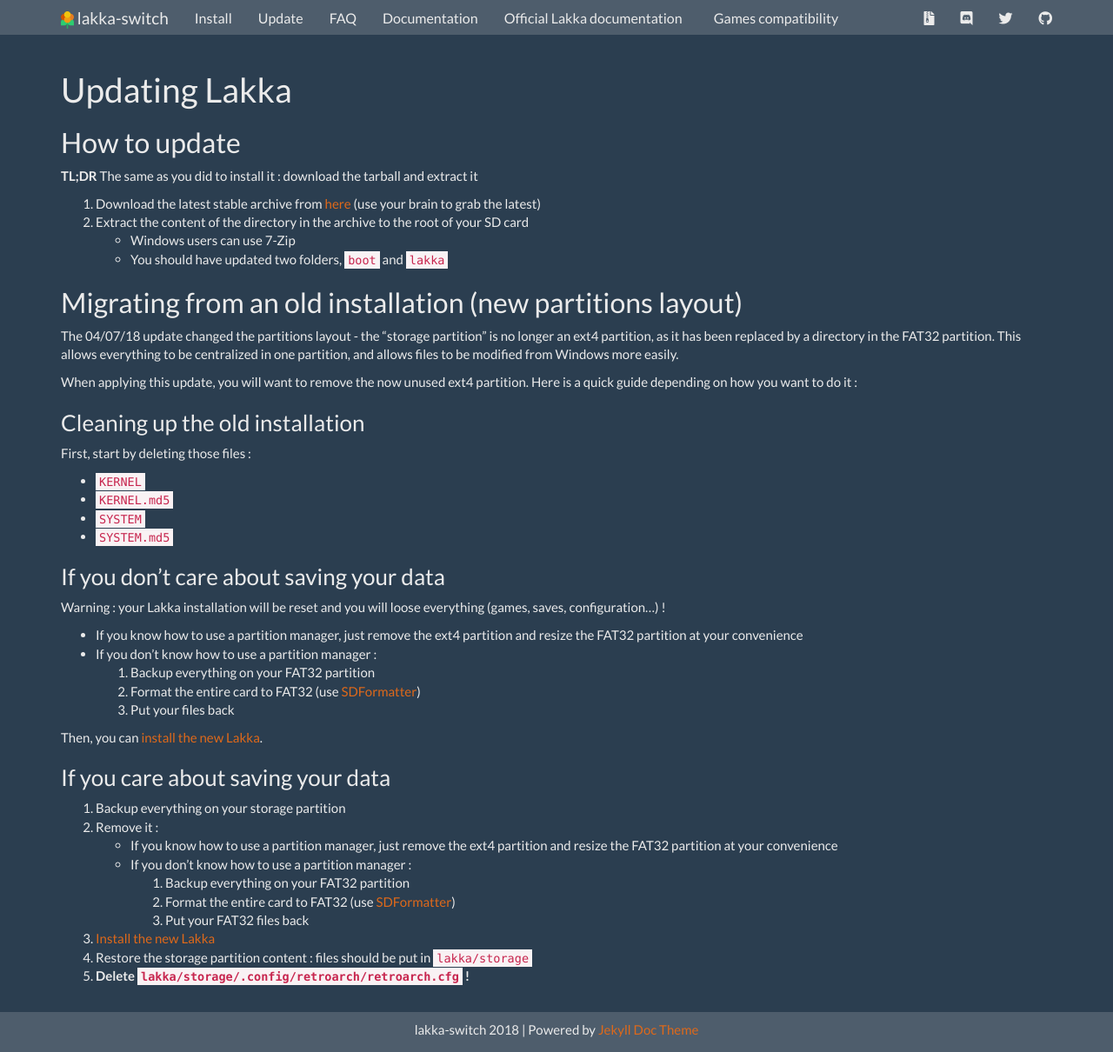
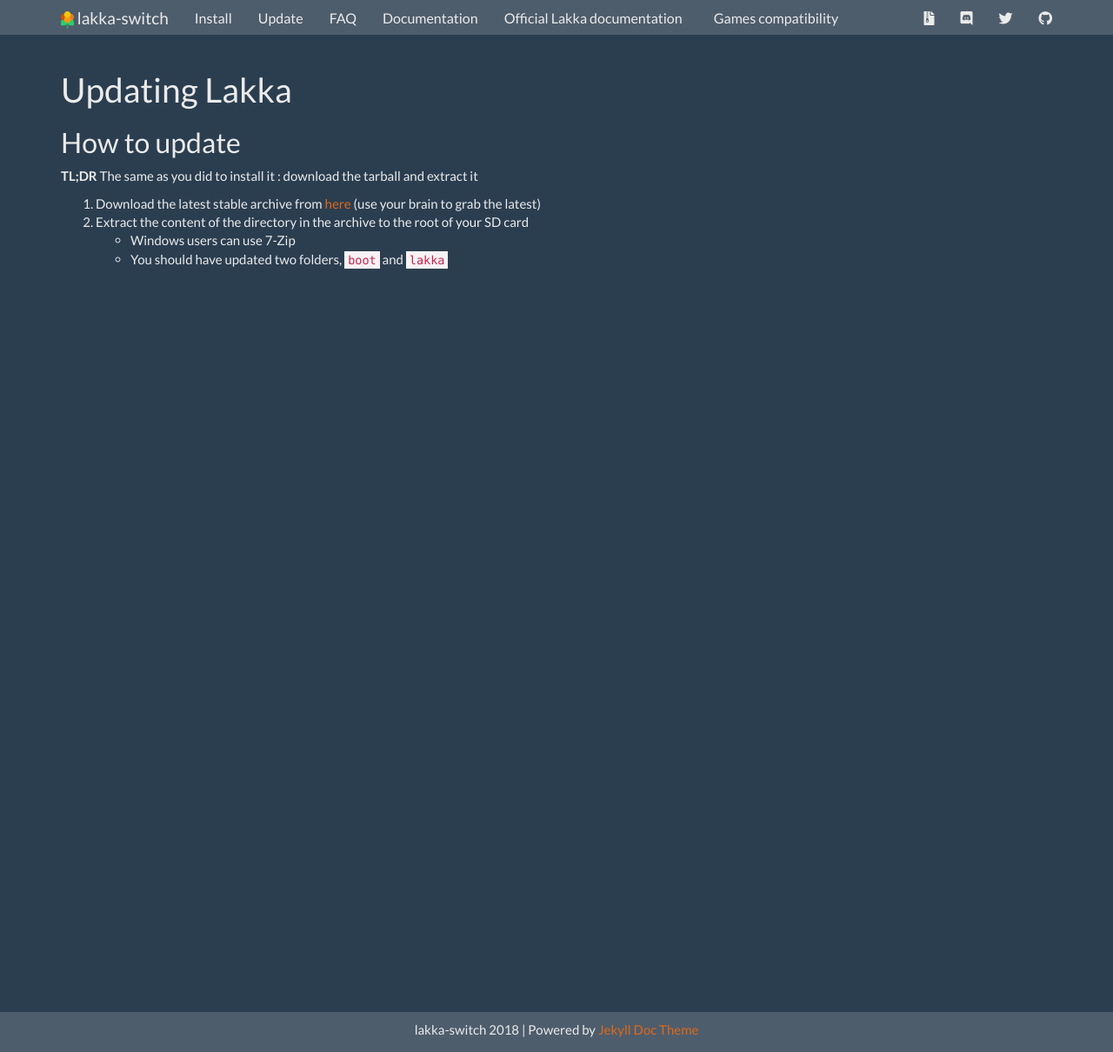
Before and after one commit to lakka-switch/documentation, a Jekyll site: the page built from update.md, in a window 1280 px wide and 1210 px high. Shown: the whole window at 87% size. Built offline with Jekyll 4.4.1, drawn with Linux system fonts in a browser that asks for light colours; nearby versions of some CDN libraries.

Commit message:
Update update.md

```diff
--- a/update.md
+++ b/update.md
@@ -11,42 +11,3 @@
 2. Extract the content of the directory in the archive to the root of your SD card
     * Windows users can use 7-Zip
     * You should have updated two folders, `boot` and `lakka`
-
-## Migrating from an old installation (new partitions layout)
-
-The 04/07/18 update changed the partitions layout - the "storage partition" is no longer an ext4 partition, as it has been replaced by a directory in the FAT32 partition. This allows everything to be centralized in one partition, and allows files to be modified from Windows more easily.
-
-When applying this update, you will want to remove the now unused ext4 partition. Here is a quick guide depending on how you want to do it :
-
-### Cleaning up the old installation
-
-First, start by deleting those files :
-* `KERNEL`
-* `KERNEL.md5`
-* `SYSTEM`
-* `SYSTEM.md5`
-
-### If you don't care about saving your data
-
-Warning : your Lakka installation will be reset and you will loose everything (games, saves, configuration...) !
-
-* If you know how to use a partition manager, just remove the ext4 partition and resize the FAT32 partition at your convenience
-* If you don't know how to use a partition manager :
-    1. Backup everything on your FAT32 partition
-    2. Format the entire card to FAT32 (use [SDFormatter](https://www.sdcard.org/downloads/formatter_4/))
-    3. Put your files back
-
-Then, you can [install the new Lakka](https://lakka-switch.github.io/documentation/installation.html).
-
-### If you care about saving your data
-
-1. Backup everything on your storage partition
-2. Remove it :
-    * If you know how to use a partition manager, just remove the ext4 partition and resize the FAT32 partition at your convenience
-    * If you don't know how to use a partition manager :
-        1. Backup everything on your FAT32 partition
-        2. Format the entire card to FAT32 (use [SDFormatter](https://www.sdcard.org/downloads/formatter_4/))
-        3. Put your FAT32 files back
-3. [Install the new Lakka](https://lakka-switch.github.io/documentation/installation.html)
-4. Restore the storage partition content : files should be put in `lakka/storage`
-5. **Delete `lakka/storage/.config/retroarch/retroarch.cfg` !**
```
